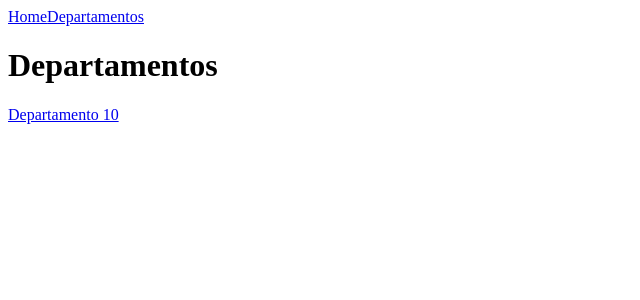
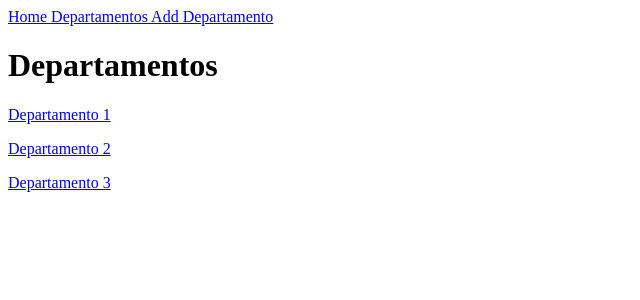
Before and after one commit to cplisboa/teste-create-react, a React (Create React App) app: page /departamentos in a window 1280 px wide. Shown: the top 300 px of the page, without its empty margins (0-640 px from the left). Built offline with nearby package versions, Linux system fonts and the light colour scheme.

Commit message:
iniciando formulario

```diff
--- a/src/App.js
+++ b/src/App.js
@@ -4,6 +4,7 @@ import Depto from "./pages/Depto";
 import DeptoDetalhes from "./pages/DeptoDetalhes";
 import Menu from "./components/Menu";
 import NotFound from "./pages/NotFound";
+import FormDepartamento from "./pages/FormDepartamento";
 
 function App() {
   return (
@@ -15,7 +16,9 @@ function App() {
         <Route path="/departamentos">
           <Route index element={<Depto />} />
           <Route path=":id" element={<DeptoDetalhes />} />
+          <Route path="new" element={<FormDepartamento />} />
         </Route>
+
         <Route path="*" element={<NotFound />} />
       </Routes>
     </BrowserRouter>
--- a/src/components/Menu/index.js
+++ b/src/components/Menu/index.js
@@ -5,7 +5,8 @@ const Menu = () => {
   return (
     <nav>
       <Link to="/">Home</Link>
-      <Link to="/departamentos">Departamentos</Link>
+      <Link to="/departamentos"> Departamentos </Link>
+      <Link to="/departamentos/new"> Add Departamento </Link>
     </nav>
   );
 };
--- a/src/pages/Depto/index.js
+++ b/src/pages/Depto/index.js
@@ -1,11 +1,24 @@
 import React from "react";
 import { Link } from "react-router-dom";
+
+const departamentos = [
+  { id: 1, nome: "Recursos Humanos", sigla: "RH" },
+  { id: 2, nome: "Financeiro", sigla: "FINANC" },
+  { id: 3, nome: "Contabilidade", sigla: "CONTAB" },
+];
 
 const Depto = () => {
   return (
     <>
       <h1>Departamentos</h1>
-      <Link to="/departamentos/10">Departamento 10</Link>
+      {departamentos.map((dep) => {
+        return (
+          <p>
+            <Link key={dep.id} to={`/departamentos/${dep.id}`}> {`Departamento ${dep.id}`} </Link>
+            <br />
+          </p>
+        );
+      })}
     </>
   );
 };
--- /dev/null
+++ b/src/pages/FormDepartamento/index.js
@@ -0,0 +1,37 @@
+import React, { useState } from "react";
+import Botao from "../../components/Botao";
+
+const FormDepartamento = (adicionaDepto) => {
+  const [nome, setNome] = useState("");
+  const [sigla, setSigla] = useState("");
+
+  return (
+    <>
+      <h2>Novo Departamento</h2>
+      <input
+        type="text"
+        name="nome"
+        id="nome"
+        placeholder="nome"
+        value={nome}
+        onChange={(e) => {
+          setNome(e.target.value);
+        }}
+      />
+      <br />
+      <input
+        type="text"
+        name="sigla"
+        id="sigla"
+        value={sigla}
+        onChange={(e) => {
+          setSigla(e.target.value);
+        }}
+      />
+      <br />
+      <Botao nome="Enviar" onClick={adicionaDepto(nome, sigla)}/>
+    </>
+  );
+};
+
+export default FormDepartamento;
```
